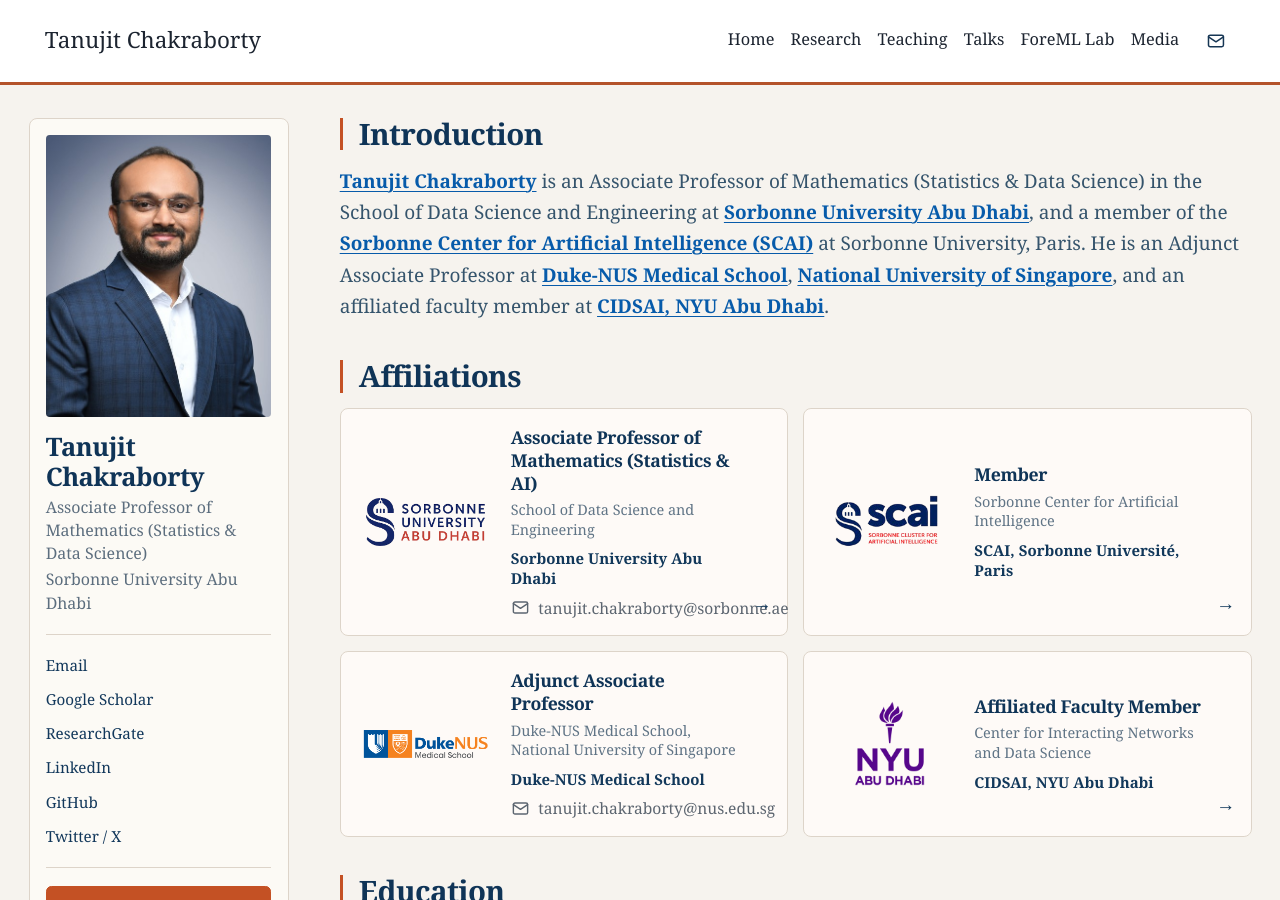
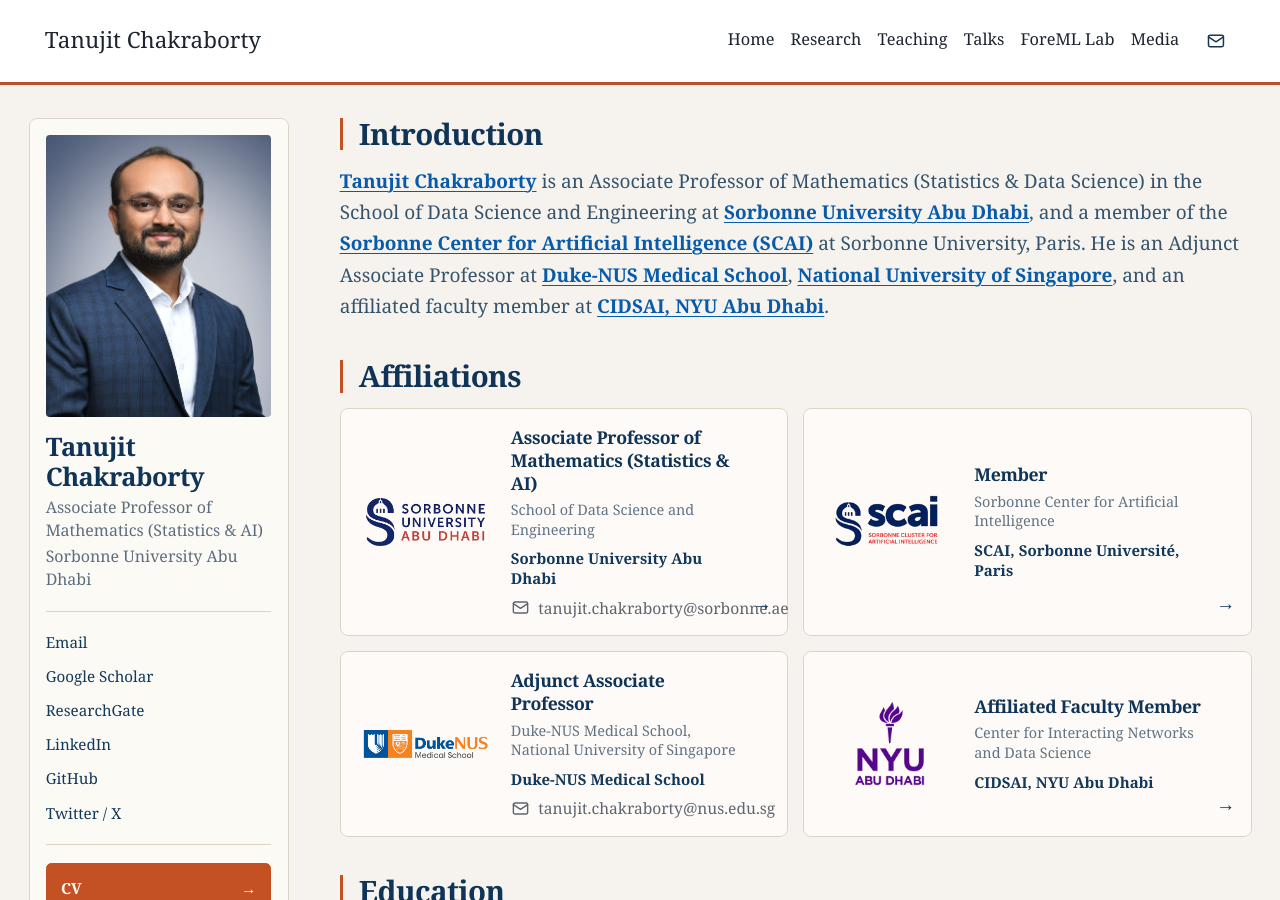
Before and after one commit to ctanujit/ctanujit.github.io, a Jekyll site: the page built from index.md, in a window 1280 px wide and 900 px high. Built offline with Jekyll 4.4.1, drawn with Linux system fonts in a browser that asks for light colours; some web fonts are replaced.

Commit message:
Update home.yml

```diff
--- a/_data/home.yml
+++ b/_data/home.yml
@@ -1,6 +1,6 @@
 profile:
   name: Tanujit Chakraborty
-  title: Associate Professor of Mathematics (Statistics & Data Science)
+  title: Associate Professor of Mathematics (Statistics & AI)
   institution: Sorbonne University Abu Dhabi
   image: assets/images/home/portrait_new.jpg
   image_alt: Tanujit Chakraborty
```
